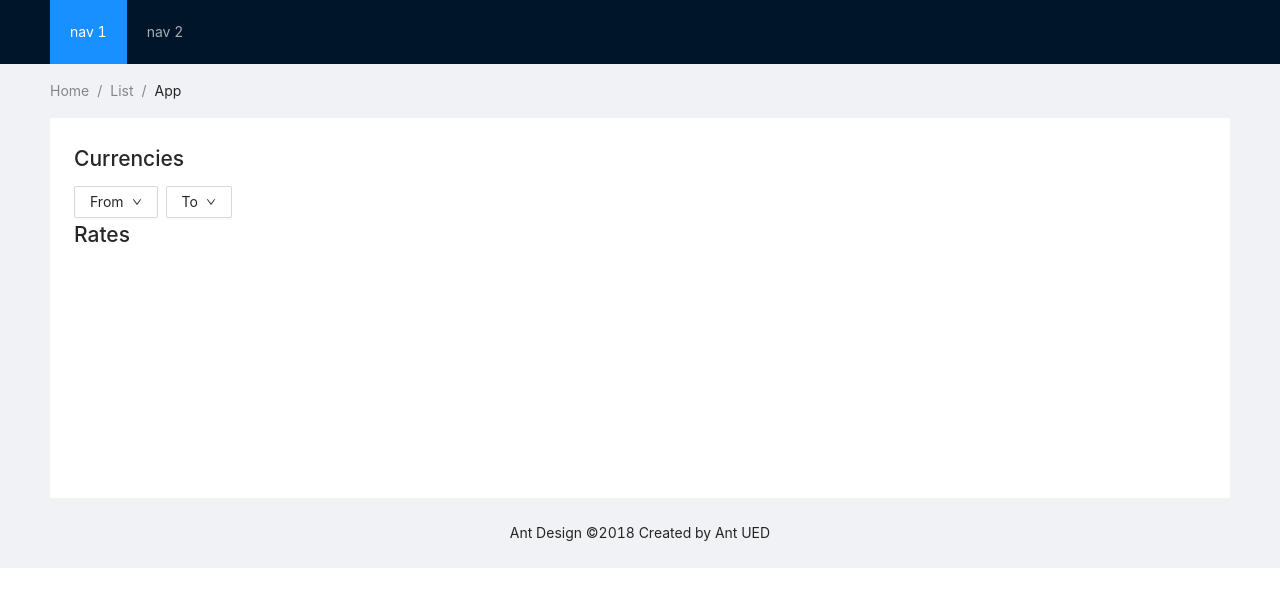
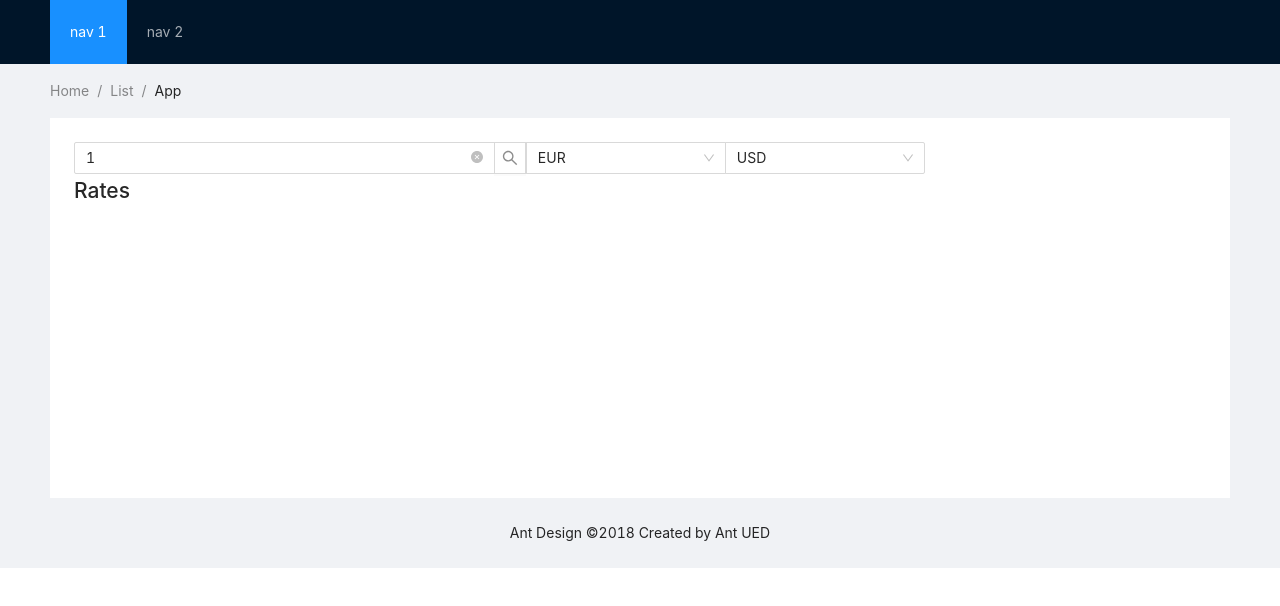
Before and after one commit to alexandreoliv/currency, a React (Create React App) app: page / in a window 1280 px wide. Shown: the top 606 px of the page. Built offline with nearby package versions, Linux system fonts and the light colour scheme.

Commit message:
add Select elements

```diff
--- a/src/Components/SelectCurrency.js
+++ b/src/Components/SelectCurrency.js
@@ -1,39 +1,51 @@
 import "../App.css";
-import { Dropdown, Button, Menu, message, Space } from "antd";
-import { DownOutlined } from "@ant-design/icons";
-
+import { Input, Select, message } from "antd";
+const { Option } = Select;
 const currencies = require("../currencies.json");
 
 function handleMenuClick(e) {
-	message.info("Click on menu item.");
-	console.log("click", e);
+	message.info("Selected currency: " + e.target.innerHTML);
+	console.log("click", e.target.innerHTML);
 }
 
-const menu = (
-	<Menu onClick={handleMenuClick}>
-		{currencies.map((c) => (
-			<Menu.Item key={c.Code}>{c.Code}</Menu.Item>
-		))}
-	</Menu>
-);
+const createMenu = (value) => {
+	return (
+		<Select
+			onClick={handleMenuClick}
+			showSearch
+			style={{ width: 200 }}
+			defaultValue={value}
+			optionFilterProp="children"
+			filterOption={(input, option) =>
+				option.children.toLowerCase().indexOf(input.toLowerCase()) >= 0
+			}
+			filterSort={(optionA, optionB) =>
+				optionA.children
+					.toLowerCase()
+					.localeCompare(optionB.children.toLowerCase())
+			}
+		>
+			{currencies.map((c) => (
+				<Option value={c.Code} key={c.Code}>
+					{c.Code}
+				</Option>
+			))}
+		</Select>
+	);
+};
 
 export default function SelectCurrency() {
 	return (
-		<div className="filter">
-			<h1 className="title">Currencies</h1>
-			<Space wrap>
-				<Dropdown overlay={menu}>
-					<Button>
-						From <DownOutlined />
-					</Button>
-				</Dropdown>
-
-				<Dropdown overlay={menu}>
-					<Button>
-						To <DownOutlined />
-					</Button>
-				</Dropdown>
-			</Space>
+		<div className="site-input-group-wrapper">
+			<Input.Group compact>
+				<Input.Search
+					allowClear
+					style={{ width: "40%" }}
+					defaultValue="1"
+				/>
+				{createMenu("EUR")}
+				{createMenu("USD")}
+			</Input.Group>
 		</div>
 	);
 }
```
